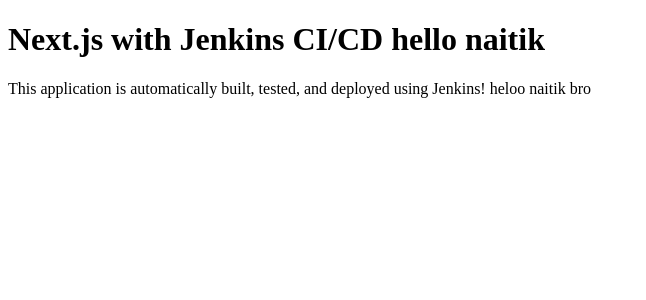
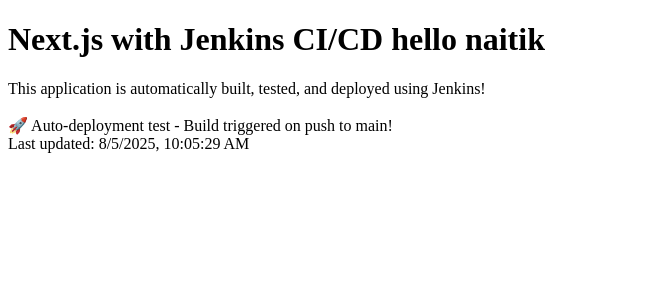
Before and after one commit to NaitikSalvi11/nextjs-jenkins-demo, a Next.js app: page / in a window 1280 px wide. Shown: the top 300 px of the page, without its empty margins (0-646 px from the left). Built offline with nearby package versions, Linux system fonts and the light colour scheme.

Commit message:
Update homepage to include auto-deployment message and last updated timestamp

```diff
--- a/src/app/page.tsx
+++ b/src/app/page.tsx
@@ -7,9 +7,10 @@ export default function Home() {
         </h1>
         <p className="text-center text-gray-600">
           This application is automatically built, tested, and deployed using Jenkins!
-
-
-          heloo naitik bro
+          <br /><br />
+          🚀 Auto-deployment test - Build triggered on push to main!
+          <br />
+          Last updated: {new Date().toLocaleString()}
         </p>
       </div>
     </main>
```
